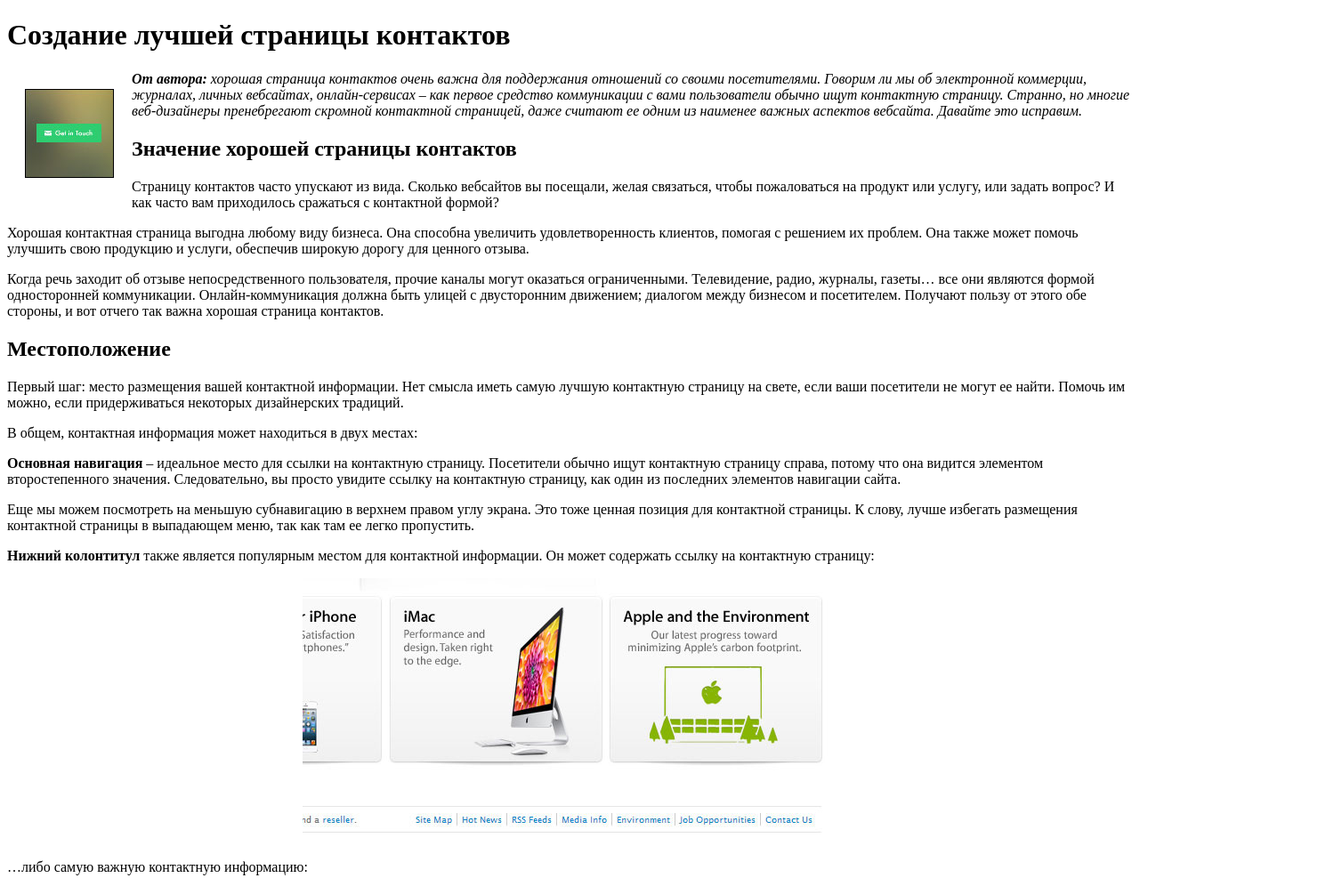
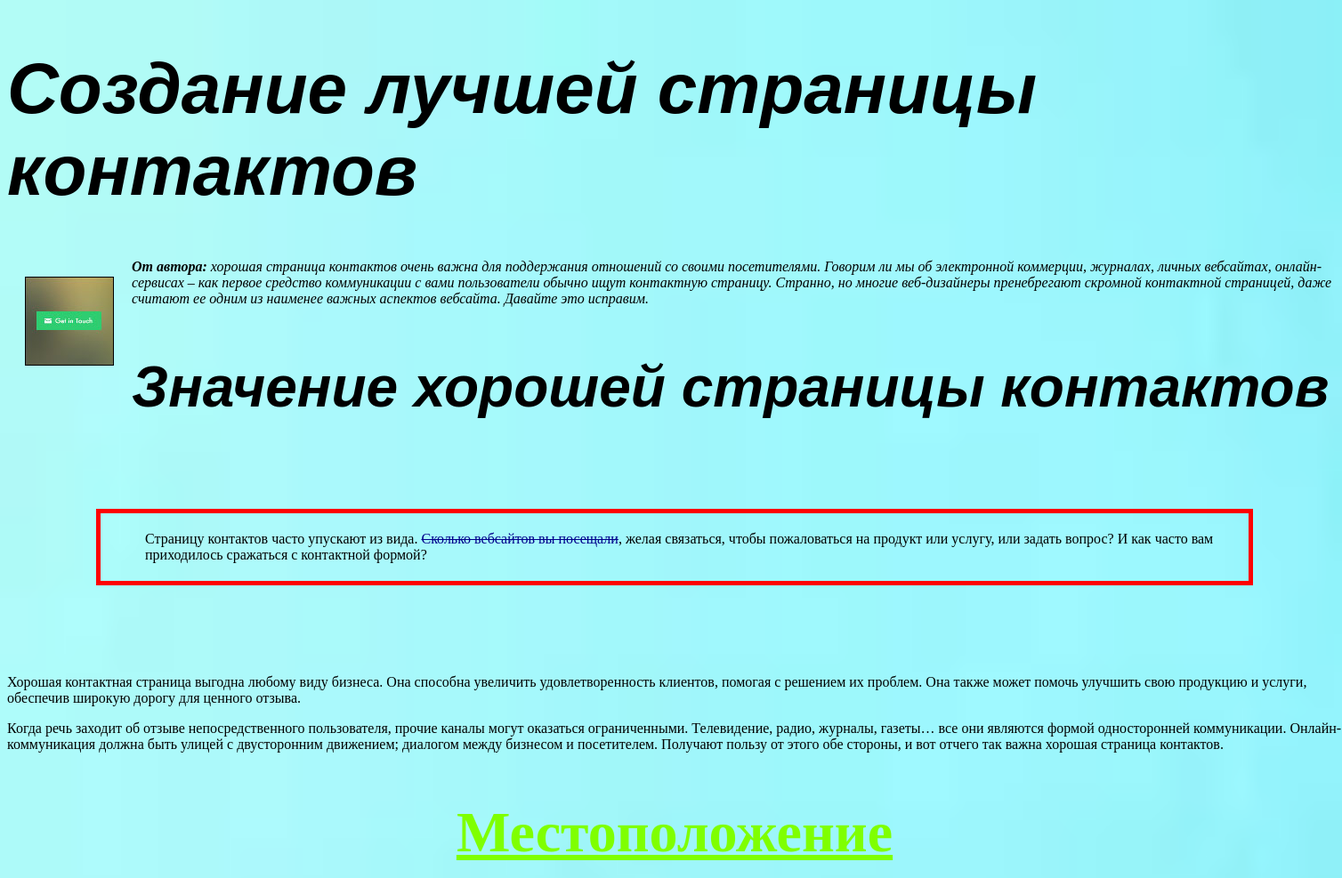
Before and after one commit to CeleronPasha/lessons, a plain HTML site: page index.html in a window 1280 px wide. Shown: the top 987 px of the page at 89% size, 1508 px wide, since content can reach past the window. Drawn offline with Linux system fonts and the light colour scheme.

Commit message:
lesson-css

```diff
--- a/index.html
+++ b/index.html
@@ -9,17 +9,18 @@
   </head>
 
   <body>
-    <h1>Создание лучшей страницы контактов</h1>
+    <div class="divstyle">
+      <h1 class="font">Создание лучшей страницы контактов</h1>
 
       <p><img src="images/100.jpg" alt="сбой загрузки картинки" width="100" height="100" title "подсказка" align="left" hspace="20" vspace="20" /><em><strong>От автора:</strong> хорошая страница контактов очень важна для поддержания отношений со своими посетителями. Говорим ли мы об электронной коммерции, журналах, личных вебсайтах, онлайн-сервисах – как первое средство коммуникации с вами пользователи обычно ищут контактную страницу. Странно, но многие веб-дизайнеры пренебрегают скромной контактной страницей, даже считают ее одним из наименее важных аспектов вебсайта. Давайте это исправим.</em></p>
 
-    <h2>Значение хорошей страницы контактов</h2>
+      <h2 class="fonttype">Значение хорошей страницы контактов</h2>
 
-    <p>Страницу контактов часто упускают из вида. Сколько вебсайтов вы посещали, желая связаться, чтобы пожаловаться на продукт или услугу, или задать вопрос? И как часто вам приходилось сражаться с контактной формой?</p>
+      <p class="border">Страницу контактов часто упускают из вида. <span class="spanstyle">Сколько вебсайтов вы посещали</span>, желая связаться, чтобы пожаловаться на продукт или услугу, или задать вопрос? И как часто вам приходилось сражаться с контактной формой?</p>
       <p>Хорошая контактная страница выгодна любому виду бизнеса. Она способна увеличить удовлетворенность клиентов, помогая с решением их проблем. Она также может помочь улучшить свою продукцию и услуги, обеспечив широкую дорогу для ценного отзыва.</p>
       <p>Когда речь заходит об отзыве непосредственного пользователя, прочие каналы могут оказаться ограниченными. Телевидение, радио, журналы, газеты… все они являются формой односторонней коммуникации. Онлайн-коммуникация должна быть улицей с двусторонним движением; диалогом между бизнесом и посетителем. Получают пользу от этого обе стороны, и вот отчего так важна хорошая страница контактов.</p>
 
-    <h2>Местоположение</h2>
+      <h2 class="textclass">Местоположение</h2>
 
       <p>Первый шаг: место размещения вашей контактной информации. Нет смысла иметь самую лучшую контактную страницу на свете, если ваши посетители не могут ее найти. Помочь им можно, если придерживаться некоторых дизайнерских традиций.</p>
       <p>В общем, контактная информация может находиться в двух местах:</p>
@@ -121,9 +122,9 @@
       <p align="center"><img src="images/14.jpg" alt="обновите страницу"/> </p>
 
       <h2>Заключение</h2>
-    <p>Перед созданием дизайна своей контактной страницы убедитесь, что посетители способны ее найти. Сделайте на нее ссылку из основной навигации или нижнего колонтитула. Помните, что большинство людей ищут контактную информацию на правой стороне экрана.</p>
+      <p class="red">Перед созданием дизайна своей контактной страницы убедитесь, что посетители способны ее найти. Сделайте на нее ссылку из основной навигации или нижнего колонтитула. Помните, что большинство людей ищут контактную информацию на правой стороне экрана.</p>
       <p>Продумайте, какую информацию нужно включить. Насущно важна возможность послать сообщение через электронную почту или контактную форму. Адрес и номер телефона тоже могут оказаться полезными. Дополнительная информация, такая как ссылки на профили в социальных сетях и часы работы для некоторых видов бизнеса, тоже нужна.</p>
-    <p>Важна интерактивность. Примените атрибут mailto для адресов электронной почты и атрибут tel: для телефонных номеров (очень пригодится посетителям с мобильных устройств). Можно вставить интерактивную карту, такую как Google Maps, но обдумайте ее последствия для производительности.</p>
+      <p class="brown">Важна интерактивность. Примените атрибут mailto для адресов электронной почты и атрибут tel: для телефонных номеров (очень пригодится посетителям с мобильных устройств). Можно вставить интерактивную карту, такую как Google Maps, но обдумайте ее последствия для производительности.</p>
       <p>Юзабилити контактной формы может создать или разрушить контактную страницу. Запрашивайте только самую необходимую информацию. Избежать головной боли можно, показывая правильный формат полей ввода и применяя внутреннюю валидацию. На забывайте отображать успешную отправку сообщений при отправке формы.</p>
       <p><strong>Автор:</strong> Kevin Vertommen<p>
       <p><strong>Источник:</strong> <a href= "http://webdesign.tutsplus.com/"> http://webdesign.tutsplus.com/</a></p>
@@ -203,5 +204,6 @@
         </div>
 
       </form>
+    </div>
   </body>
 </html>
--- a/style.css
+++ b/style.css
@@ -0,0 +1,37 @@
+p.red {
+    color: #ff0000;
+}
+
+.brown {
+    color: brown;
+}
+
+.font {
+    font-family: Arial; font-size: 5em; font-style: italic;
+}
+
+.fonttype {
+    font: italic bold 4em Arial;
+}
+
+.textclass {
+    text-align: center; text-decoration: underline; color:chartreuse; font-size: 4em; font-family: 'Times New Roman';
+}
+
+body {
+    background: url(images/fon4.jpg); background-size: cover;
+}
+
+.divstyle {
+    max-width: 1600px; min-width: 1500px;
+}
+
+.spanstyle {
+    text-decoration: line-through; color: darkblue;
+}
+
+.border {
+    border: 5px solid #ff0000;
+    padding: 20px 10px 20px 50px;
+    margin: 100px;
+}
```
Also changed, not shown: images/fon.jpg (added), images/fon2.jpg (added), images/fon3.jpg (added), images/fon4.jpg (added). Lines whose indentation alone changed are shown as unchanged.
